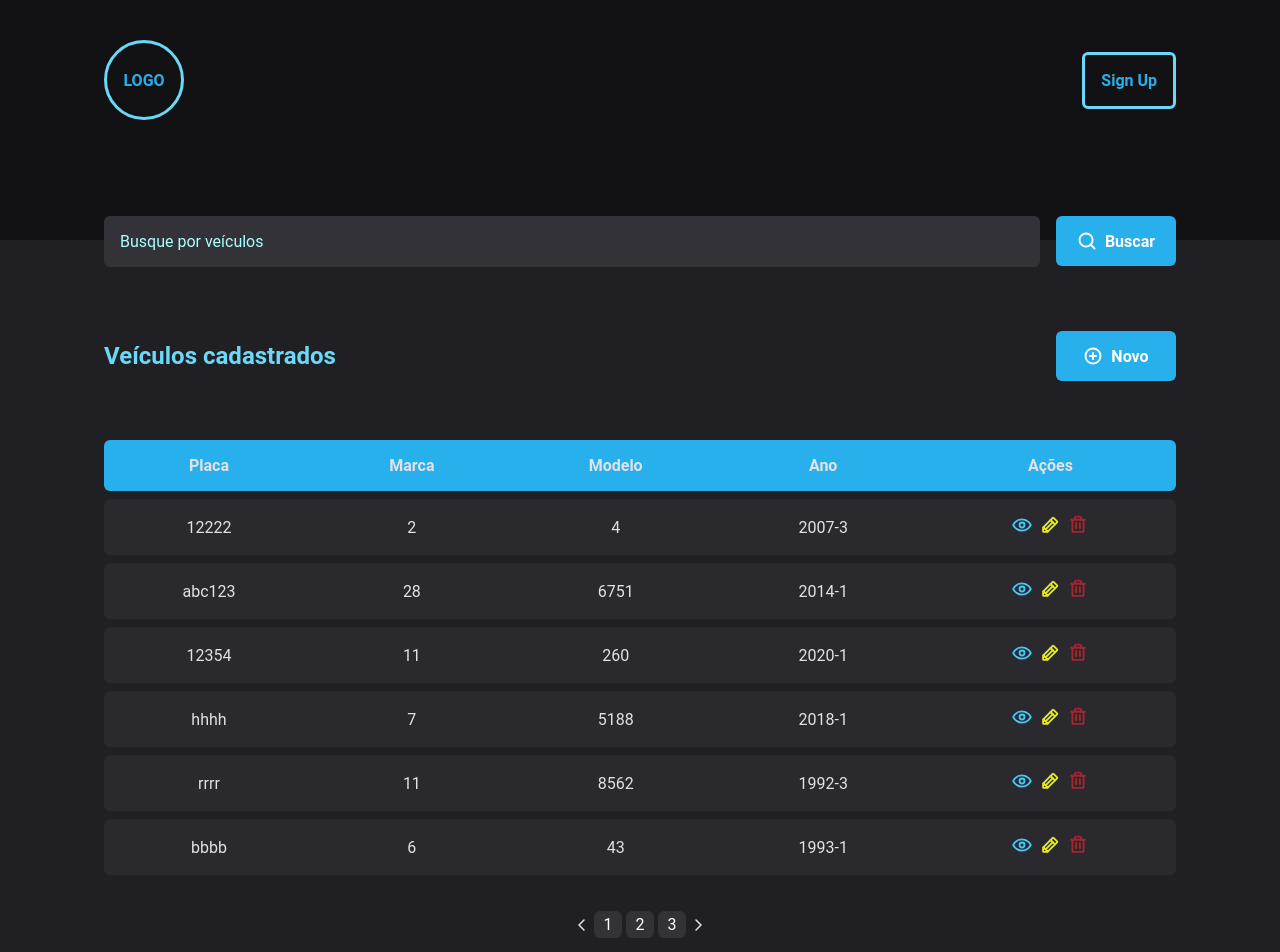
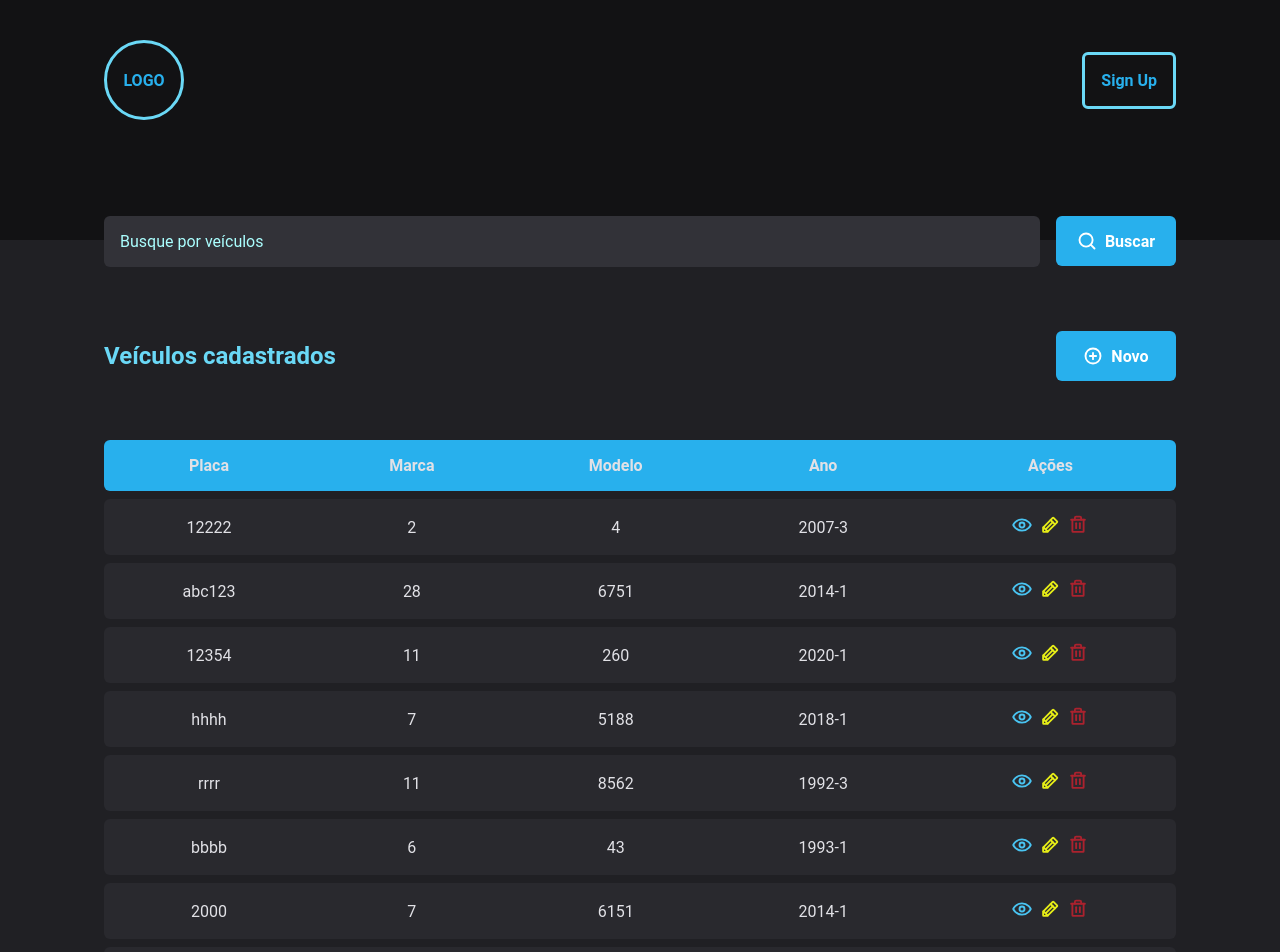
Before and after one commit to Jessica-Garcia/vehicle-registration, a React (Vite) app: page / in a window 1280 px wide. Shown: the top 952 px of the page. Built offline with nearby package versions, Linux system fonts and the light colour scheme; no server answers; data requests are answered from the project's data file.

Commit message:
refactor: reset component values

```diff
--- a/server.json
+++ b/server.json
@@ -41,6 +41,20 @@
       "brand": "6",
       "year": "1993-1",
       "model": "43"
+    },
+    {
+      "id": "7130f973-336c-4ca3-bc2c-80e1bc765a02",
+      "licensePlate": "2000",
+      "brand": "7",
+      "year": "2014-1",
+      "model": "6151"
+    },
+    {
+      "id": "477646ff-9787-4753-90aa-6aa0fd37aa00",
+      "year": "2015-1",
+      "licensePlate": "2222",
+      "brand": "6",
+      "model": "6082"
     }
   ]
 }
--- /dev/null
+++ b/src/components/TableItem/index.tsx
@@ -0,0 +1,59 @@
+import axios from "axios";
+import { Eye, Pencil, Trash } from "phosphor-react";
+import { useCallback, useEffect, useState } from "react";
+import { NavLink } from "react-router-dom";
+import { IVehicle } from "../../@types/IVehicle";
+import { IVehicleAttributes } from "../../@types/IVehicleAttributes";
+import { ButtonsContainer } from "../../pages/Home/styles";
+
+interface ITableItem {
+  vehicle: IVehicle;
+  onDeleteVehicle: (id?: string) => void;
+}
+
+export const TableItem = ({ vehicle, onDeleteVehicle }: ITableItem) => {
+  const [vehicleItem, setVehicleItem] = useState(vehicle);
+
+  const getInformation = useCallback(async () => {
+    const brands = await axios.get<IVehicleAttributes[]>(
+      `https://parallelum.com.br/fipe/api/v2/cars/brands`
+    );
+    const years = await axios.get<IVehicleAttributes[]>(
+      `https://parallelum.com.br/fipe/api/v2/cars/brands/${vehicle.brand}/years`
+    );
+    const models = await axios.get<IVehicleAttributes[]>(
+      `https://parallelum.com.br/fipe/api/v2/cars/brands/${vehicle.brand}/years/${vehicle.year}/models`
+    );
+
+    const brand = brands.find((b) => vehicle.brand === b.code).name;
+    const year = years.find((y) => vehicle.year === y.code).name;
+    const model = models.find((m) => vehicle.model === m.code).name;
+    setVehicleItem((current) => ({ ...current, brand, year, model }));
+  }, [vehicle.brand, vehicle.year, vehicle.model]);
+
+  useEffect(() => {
+    getInformation();
+  }, [getInformation]);
+
+  return (
+    <tr key={vehicleItem.id}>
+      <td>{vehicleItem.licensePlate}</td>
+      <td>{vehicleItem.brand}</td>
+      <td>{vehicleItem.model}</td>
+      <td>{vehicleItem.year}</td>
+      <td>
+        <ButtonsContainer>
+          <NavLink to={`/vehicle/view/${vehicleItem.id}`}>
+            <Eye weight="bold" size={20} color="#49c4f2" />
+          </NavLink>
+          <NavLink to={`/vehicle/edit/${vehicleItem.id}`}>
+            <Pencil weight="bold" size={20} color="#E6ED17" />
+          </NavLink>
+          <NavLink to="/" onClick={() => onDeleteVehicle(vehicleItem.id)}>
+            <Trash weight="bold" size={20} color="#AB222E" />
+          </NavLink>
+        </ButtonsContainer>
+      </td>
+    </tr>
+  );
+};
--- a/src/components/VehicleAttributesSelect/index.tsx
+++ b/src/components/VehicleAttributesSelect/index.tsx
@@ -15,18 +15,27 @@ export const VehicleAttributesSelect = ({
     IVehicleAttributes[]
   >([]);
 
+  const [loading, setLoadind] = useState(false);
+
   const getList = useCallback(async () => {
-    const { data } = await axios.get<IVehicleAttributes[] | undefined>(url);
-    data && setVehicleAttributes(data);
+    setVehicleAttributes([]);
+    setLoadind(true);
+    try {
+      const { data } = await axios.get<IVehicleAttributes[] | undefined>(url);
+      data && setVehicleAttributes(data);
+    } catch (error) {
+      console.error(error);
+    }
+    setLoadind(false);
   }, [url]);
 
   useEffect(() => {
-    getList();
-  }, [getList]);
+    url && getList();
+  }, [getList, url]);
 
   return (
     <SelectContainer
-      disabled={disabled}
+      disabled={disabled || loading}
       name={name}
       id=""
       value={value}
@@ -34,7 +43,7 @@ export const VehicleAttributesSelect = ({
       defaultValue=""
     >
       <option value="" disabled>
-        Selecione
+        {loading ? "Carregando" : "Selecione"}
       </option>
 
       {vehicleAttributes &&
--- a/src/pages/Home/index.tsx
+++ b/src/pages/Home/index.tsx
@@ -20,6 +20,7 @@ import {
 } from "./styles";
 import { NavLink } from "react-router-dom";
 import { SearchForm } from "./components/SearchForm";
+import { TableItem } from "../../components/TableItem";
 
 export const Home = () => {
   const [vehicleList, setVehicleList] = useState<IVehicle[]>();
@@ -85,28 +86,11 @@ export const Home = () => {
           {vehicleList &&
             vehicleList.map((vehicle) => {
               return (
-                <tr key={vehicle.id}>
-                  <td>{vehicle.licensePlate}</td>
-                  <td>{vehicle.brand}</td>
-                  <td>{vehicle.model}</td>
-                  <td>{vehicle.year}</td>
-                  <td>
-                    <ButtonsContainer>
-                      <NavLink to={`/vehicle/view/${vehicle.id}`}>
-                        <Eye weight="bold" size={20} color="#49c4f2" />
-                      </NavLink>
-                      <NavLink to={`/vehicle/edit/${vehicle.id}`}>
-                        <Pencil weight="bold" size={20} color="#E6ED17" />
-                      </NavLink>
-                      <NavLink
-                        to="/"
-                        onClick={() => handleDeleteVehicle(vehicle.id)}
-                      >
-                        <Trash weight="bold" size={20} color="#AB222E" />
-                      </NavLink>
-                    </ButtonsContainer>
-                  </td>
-                </tr>
+                <TableItem
+                  key={vehicle.id}
+                  vehicle={vehicle}
+                  onDeleteVehicle={handleDeleteVehicle}
+                />
               );
             })}
         </tbody>
--- a/src/pages/Vehicle/index.tsx
+++ b/src/pages/Vehicle/index.tsx
@@ -17,6 +17,11 @@ export const Vehicle = () => {
   ) => {
     setVehicle((currentValue) => ({
       ...currentValue,
+      year: e.target.name === "brand" ? "" : currentValue.year,
+      model:
+        e.target.name === "brand" || e.target.name === "year"
+          ? ""
+          : currentValue.year,
       [e.target.name]: e.target.value,
     }));
   };
@@ -84,7 +89,7 @@ export const Vehicle = () => {
             type="text"
             name="licensePlate"
             id="licensePlate"
-            value={vehicle?.licensePlate}
+            value={vehicle?.licensePlate || ""}
             onChange={handleInputChange}
             placeholder="Informe a placa"
             required
@@ -104,7 +109,11 @@ export const Vehicle = () => {
             value={vehicle?.year}
             name="year"
             selectChange={handleInputChange}
-            url={`https://parallelum.com.br/fipe/api/v2/cars/brands/${vehicle.brand}/years`}
+            url={
+              vehicle.brand
+                ? `https://parallelum.com.br/fipe/api/v2/cars/brands/${vehicle.brand}/years`
+                : ""
+            }
             disabled={!vehicle.brand}
           />
 
@@ -114,8 +123,12 @@ export const Vehicle = () => {
             value={vehicle?.model}
             name="model"
             selectChange={handleInputChange}
-            disabled={!vehicle.brand && !vehicle.year}
-            url={`https://parallelum.com.br/fipe/api/v2/cars/brands/${vehicle.brand}/years/${vehicle.year}/models`}
+            disabled={!vehicle.brand || !vehicle.year}
+            url={
+              vehicle.year
+                ? `https://parallelum.com.br/fipe/api/v2/cars/brands/${vehicle.brand}/years/${vehicle.year}/models`
+                : ""
+            }
           />
 
           <button type="submit">Salvar</button>
```
Also changed, not shown: src/components/TableItem/styles.ts (added).
